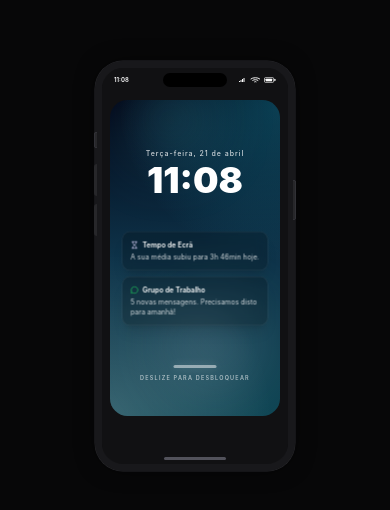
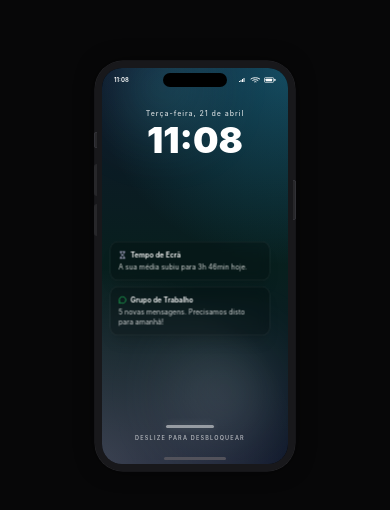
Before and after one commit to opaulosilva233/Smartphone-Best-Practices, a React (Vite) app: page / in a window 390 px wide. Shown: the part 156-666 px from the top of the page. Built offline with nearby package versions, Linux system fonts and the light colour scheme.

Commit message:
Refactor LockScreen and SmartphoneWrapper components; update layout and styling for improved UI consistency

```diff
--- a/src/App.jsx
+++ b/src/App.jsx
@@ -118,8 +118,10 @@ function LockScreenPhysical({ currentTime, currentDate, onUnlock }) {
         }
       }}
       style={{ touchAction: 'none' }}
-      className="relative flex h-full flex-col items-center justify-between overflow-hidden rounded-[2.2rem] bg-gradient-to-b from-slate-950 via-sky-900/60 to-cyan-600/40 px-6 pb-14 pt-24"
+      className="absolute inset-0 w-full h-full flex flex-col justify-between pt-20 pb-8 px-4 z-10"
     >
+      <div className="absolute inset-0 bg-gradient-to-b from-slate-900 via-teal-900/40 to-slate-900 -z-10" />
+
       <div className="pointer-events-none absolute inset-0">
         <div className="absolute inset-0 bg-[radial-gradient(circle_at_top_right,rgba(34,211,238,0.28),transparent_45%),radial-gradient(circle_at_bottom_left,rgba(255,255,255,0.18),transparent_45%)]" />
         <div className="absolute -top-12 left-8 h-44 w-44 rounded-full bg-cyan-300/15 blur-3xl" />
@@ -131,7 +133,7 @@ function LockScreenPhysical({ currentTime, currentDate, onUnlock }) {
         <h1 className="mt-2 text-7xl font-black leading-none">{currentTime}</h1>
       </div>
 
-      <div className="relative w-full max-w-xs space-y-3 text-white">
+      <div className="relative w-full max-w-xs my-auto space-y-3 text-white">
         {notifications.map((notification, index) => (
           <motion.div
             key={notification.key}
--- a/src/components/LockScreen.jsx
+++ b/src/components/LockScreen.jsx
@@ -43,8 +43,10 @@ const LockScreen = ({ currentTime, currentDate, onUnlock }) => {
       animate="animate"
       exit="exit"
       transition={{ duration: 0.45, ease: 'easeOut' }}
-      className="relative flex h-full flex-col items-center justify-between overflow-hidden rounded-[2.2rem] bg-gradient-to-b from-slate-950 via-sky-900/60 to-cyan-600/40 px-6 pb-14 pt-24"
+      className="absolute inset-0 w-full h-full flex flex-col justify-between pt-20 pb-8 px-4 z-10"
     >
+      <div className="absolute inset-0 bg-gradient-to-b from-slate-900 via-teal-900/40 to-slate-900 -z-10" />
+
       <div className="pointer-events-none absolute inset-0">
         <div className="absolute inset-0 bg-[radial-gradient(circle_at_top_right,rgba(34,211,238,0.28),transparent_45%),radial-gradient(circle_at_bottom_left,rgba(255,255,255,0.18),transparent_45%)]" />
         <div className="absolute -top-12 left-8 h-44 w-44 rounded-full bg-cyan-300/15 blur-3xl" />
@@ -57,7 +59,7 @@ const LockScreen = ({ currentTime, currentDate, onUnlock }) => {
         <h1 className="mt-2 text-7xl font-black leading-none">{currentTime}</h1>
       </div>
 
-      <div className="relative w-full max-w-xs space-y-3 pb-2 text-center text-white">
+      <div className="relative w-full max-w-xs my-auto space-y-3 pb-2 text-center text-white">
         {notifications.map((notification, index) => (
           <motion.div
             key={notification.key}
--- a/src/components/SmartphoneWrapper.jsx
+++ b/src/components/SmartphoneWrapper.jsx
@@ -9,7 +9,7 @@ const SmartphoneWrapper = ({ children, footer, currentTime = '09:41', className
       <div className="absolute -left-[16px] top-68 top-[17rem] h-16 w-1.5 rounded-l-md bg-zinc-800" />
       <div className="absolute -right-[16px] top-56 h-20 w-1.5 rounded-r-md border-r border-y border-zinc-700 bg-zinc-800" />
 
-      <div className="relative h-full w-full overflow-hidden rounded-[2.5rem] bg-zinc-900/55">
+      <div className="relative w-full h-full overflow-hidden rounded-[2.5rem] bg-black">
         <div className="absolute left-0 top-0 z-50 h-12 w-full px-6 text-xs font-semibold text-white">
           <div className="pointer-events-none absolute left-1/2 top-1/2 -translate-x-1/2 -translate-y-1/2">
             <div className="h-7 w-32 rounded-full bg-black" />
@@ -35,7 +35,7 @@ const SmartphoneWrapper = ({ children, footer, currentTime = '09:41', className
           </div>
         </div>
 
-        <main className={`scrollbar-hide h-full space-y-4 overflow-y-auto px-4 pb-24 pt-16 ${contentClassName}`}>{children}</main>
+        <main className={`relative scrollbar-hide h-full space-y-4 overflow-y-auto px-4 pb-24 pt-16 ${contentClassName}`}>{children}</main>
 
         {footer}
 
```
